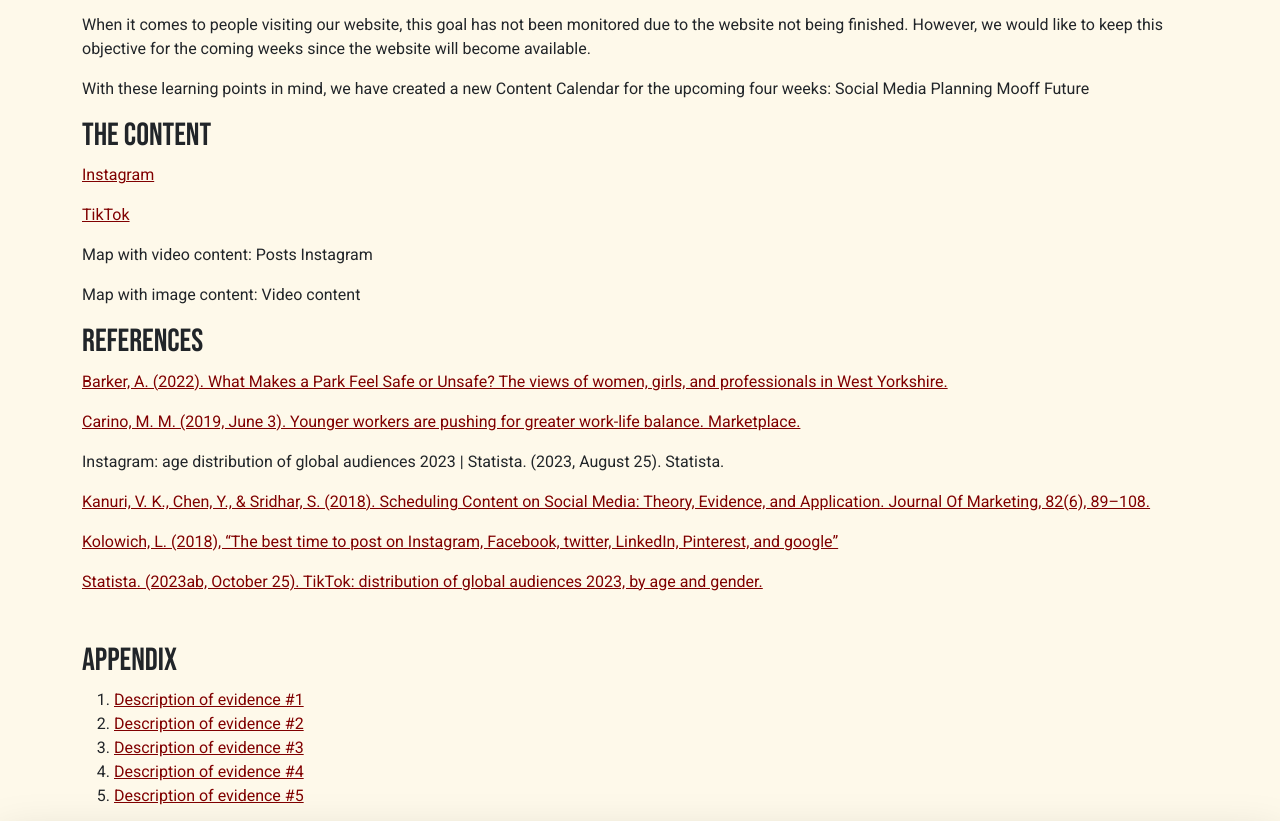
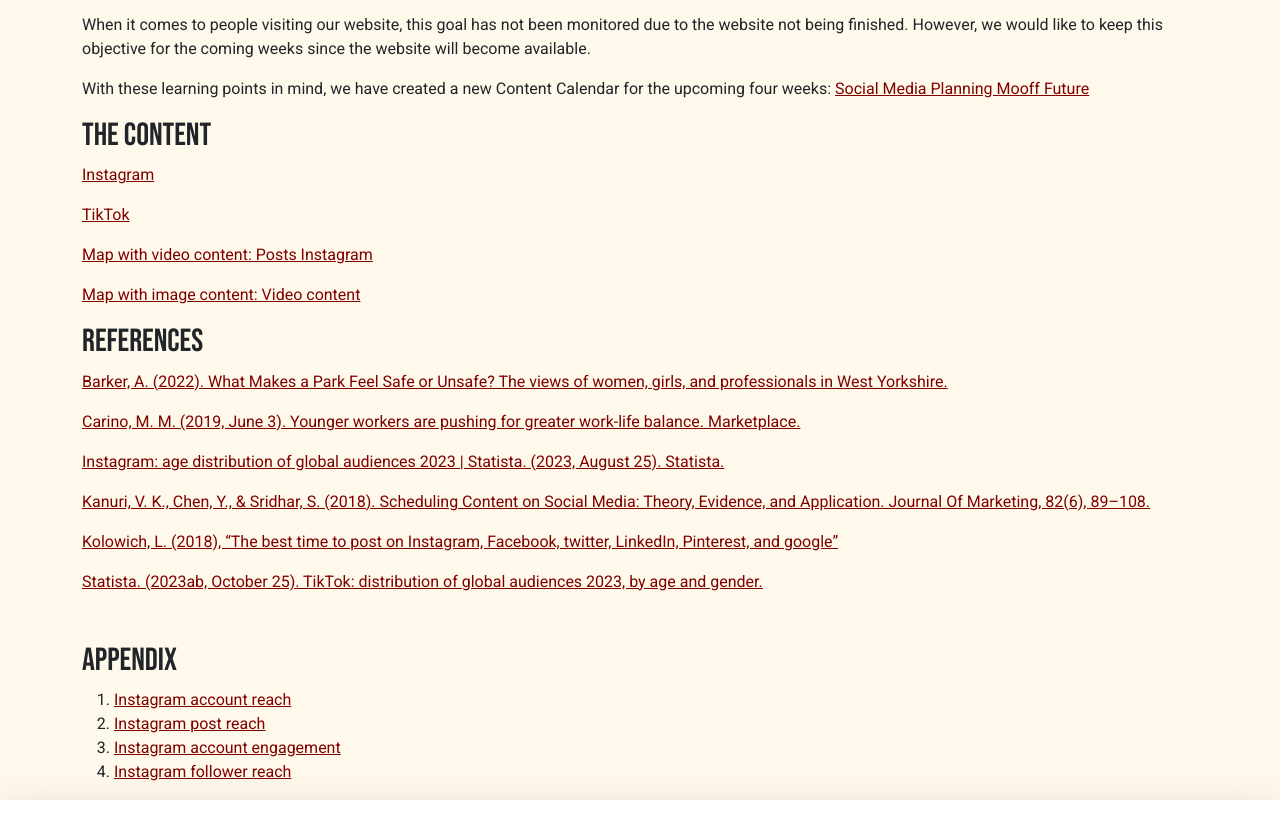
Before and after one commit to karlasantic/PRJ4_groupwebsite_Mooff, a plain HTML site: page marketing.html in a window 1280 px wide. Shown: the part 3190-4011 px from the top of the page. Drawn offline with nearby package versions, Linux system fonts and the light colour scheme; a web font is replaced by a local one.

Commit message:
appendix

```diff
--- a/marketing.html
+++ b/marketing.html
@@ -91,19 +91,19 @@
         <h2>Future Planning</h2>
             <p>During the 4-week execution of our campaign, we learned a lot and we examined the success of the promotion by checking if our initial goals were met.  </p>
             <p><b>Reach objective</b> = we want to reach 100 people in one month through our posts on Instagram. This objective has proven to be successful with 112 reaches on Instagram (Appendix 1). </p>
-            <p><b>Affect objective</b> = Intrigue the target audience about the possibilities offered by Mooff, make them feel interested and curious about the brand by the 1st of April. On Instagram we measured this aspect by tracking post reaches (with the highest post reach being 67- Appendix 2) and accounts engaged (with 32 total- Appendix 3). On TikTok we kept track of video views (971-Appendix 4). Moving forward we will keep measuring the same KPI's for our affect objective, but we will adjust the content that we post in order of bettering our results. </p>
+            <p><b>Affect objective</b> = Intrigue the target audience about the possibilities offered by Mooff, make them feel interested and curious about the brand by the 1st of April. On Instagram we measured this aspect by tracking post reaches (with the highest post reach being 67- Appendix 2) and accounts engaged (with 32 total- Appendix 3). On TikTok we kept track of video views (971-<a id='Appendix 4'>Appendix 4</a>). Moving forward we will keep measuring the same KPI's for our affect objective, but we will adjust the content that we post in order of bettering our results. </p>
             <p><b>Response objective</b> = We want 75% of the accounts reached to follow our social media by the 1st of April. We want 25% of the accounts reached to visit our website by the 1st of April (which means 75 followers and 25 accounts to visit our website). When it comes to followers on Instagram, we reached 55, which is a little below what we expected, and on TikTok the following was only 2. This shows that even though we had a large reach, we did not manage to convert as many people as we would have wanted into followers. To correct that, we will adjust our response objective to a specific number of followers that we want to have reached in the upcoming 4 weeks instead of basing our following performance on a percentage of the reach.  </p>
             <p>When it comes to people visiting our website, this goal has not been monitored due to the website not being finished. However, we would like to keep this objective for the coming weeks since the website will become available.  </p>
-            <p>With these learning points in mind, we have created a new Content Calendar for the upcoming four weeks: Social Media Planning Mooff Future </p>
+            <p>With these learning points in mind, we have created a new Content Calendar for the upcoming four weeks: <a href='https://edubuas-my.sharepoint.com/:x:/g/personal/221424_buas_nl/EWBAh5zwdgZDjAf8K1SES1YBrjE01fjeU9Iyk6eMqssHNQ?e=tZrFWv'>Social Media Planning Mooff Future</a> </p>
         <h2>The content</h2>
             <p><a href='https://www.instagram.com/letsmooff/ '>Instagram </p>
             <p><a href='https://www.tiktok.com/@letsmooff?is_from_webapp=1&sender_device=pc'>TikTok</a> </p>
-            <p>Map with video content: Posts Instagram </p>
-            <p>Map with image content: Video content </p>
+            <p><a href='https://edubuas-my.sharepoint.com/:f:/g/personal/221424_buas_nl/EvxepVoDyadEp15dGBriDF8Bj6TtUPLNHwBKMEwJt1vlfQ?e=tOE2SQ'>Map with video content: Posts Instagram</a></p>
+            <p><a href='https://edubuas-my.sharepoint.com/:f:/g/personal/221424_buas_nl/EiVXkhfA4GpEljgJuAKRydgBZr1vMmEsFQxNhmVmHqyOOw?e=7DG88o'>Map with image content: Video content </a> </p>
         <h2>References</h2>
             <p><a href='https://eprints.whiterose.ac.uk/194214'>Barker, A. (2022). What Makes a Park Feel Safe or Unsafe? The views of women, girls, and professionals in West Yorkshire.</a> </p>
             <p><a href=' https://www.marketplace.org/2019/06/03/millennials-are-pushing-for-greater-work-life-balance/'>Carino, M. M. (2019, June 3). Younger workers are pushing for greater work-life balance. Marketplace.</a> </p>
-            <p><a= href='https://www.statista.com/statistics/325587/instagram-global-age-group/'>Instagram: age distribution of global audiences 2023 | Statista. (2023, August 25). Statista. </a></p>
+            <p><a href='https://www.statista.com/statistics/325587/instagram-global-age-group/'>Instagram: age distribution of global audiences 2023 | Statista. (2023, August 25). Statista. </a></p>
             <p><a href='https://doi.org/10.1177/0022242918805411 '>Kanuri, V. K., Chen, Y., & Sridhar, S. (2018). Scheduling Content on Social Media: Theory, Evidence, and Application. Journal Of Marketing, 82(6), 89–108. </a></p>
             <p><a href='https://blog.hubspot.com/marketing/best-times-post-pin-tweet-social-media-infographic'>Kolowich, L. (2018), “The best time to post on Instagram, Facebook, twitter, LinkedIn, Pinterest, and google”   </p>
             <p><a href='https://www.statista.com/statistics/1299771/tiktok-global-user-age-distribution'>Statista. (2023ab, October 25). TikTok: distribution of global audiences 2023, by age and gender.</a> </p>
@@ -112,19 +112,16 @@
 
             <ol>
               <li>
-                <a href="https://" target="_blank">Description of evidence #1</a>
+                <a id="Appendix 1" href="https://edubuas-my.sharepoint.com/:i:/g/personal/221424_buas_nl/EW7pNIEyV6xNmSIL5TZYebwB_lZ_ksqf47iYPpA4nWl64g?e=8uZAd4" target="_blank">Instagram account reach</a>
               </li>
               <li>
-                <a href="https://" target="_blank">Description of evidence #2</a>
+                <a id="Appendix 2" href="https://edubuas-my.sharepoint.com/:i:/g/personal/221424_buas_nl/ESi52FFKlIxEjf3wyZWmpFMB39LmBRPdCnMT2FTqhiiS9Q?e=OWgHUU" target="_blank">Instagram post reach</a>
               </li>
               <li>
-                <a href="https://" target="_blank">Description of evidence #3</a>
+                <a id="Appendix 3"href="https://edubuas-my.sharepoint.com/:i:/g/personal/221424_buas_nl/EWRrJ-Vd_ChHir7BaSlPrOYB3mNINBGfhqd6UQI0WMCaxA?e=V5WCrG" target="_blank">Instagram account engagement</a>
               </li>
               <li>
-                <a href="https://" target="_blank">Description of evidence #4</a>
-              </li>
-              <li>
-                <a href="https://" target="_blank">Description of evidence #5</a>
+                <a id="Appendix 3" href="https://edubuas-my.sharepoint.com/:i:/g/personal/221424_buas_nl/ES9nt2FDfj1MiQIdtV9Fp8oB6f0vmjY7MzTRNPIiFPlQ8w?e=jspDI3" target="_blank">Instagram follower reach</a>
               </li>
             </ol>
     </main>
```
Also changed, not shown: management.html (+4 -1 lines), 1 other file.
